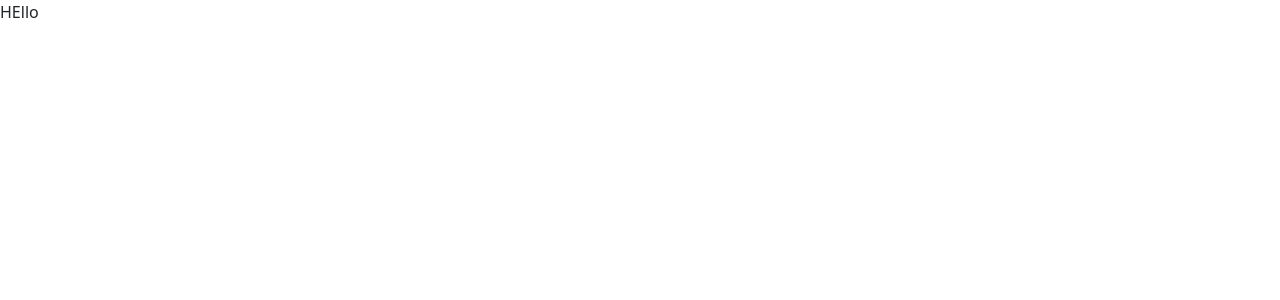
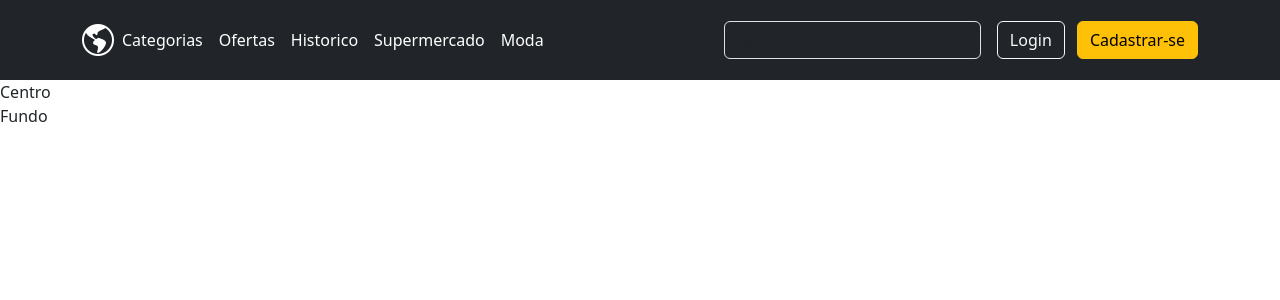
Before and after one commit to danielBRTanimacao/-backend-simulating-sales, a Django app: page / in a window 1280 px wide. Before the commit the part shown is almost empty. Shown: the top 300 px of the page. Run offline with Django 5.2, Linux system fonts and the light colour scheme.

Commit message:
created login and create HTML template config and making simple design using boostrap

```diff
--- a/project/static/css/index.css
+++ b/project/static/css/index.css
@@ -1,3 +1,4 @@
-body {
-    background-color: rgb(150, 150, 50);
+li a:hover {
+    text-decoration: underline;
+    text-underline-offset: 5px;
 }
--- /dev/null
+++ b/project/templates/project/create.html
@@ -0,0 +1 @@
+Criando <a href="{% url "sales:index" %}">Voltar</a>
--- a/project/templates/project/index.html
+++ b/project/templates/project/index.html
@@ -1,7 +1,8 @@
 {% extends "project/global/base.html" %}
-
 {% block content %}
+    {% include "project/partials/_header.html" %}
     <main>
-        HEllo
+        Centro
     </main>
+    {% include "project/partials/_footer.html" %}
 {% endblock content %}
--- /dev/null
+++ b/project/templates/project/login.html
@@ -0,0 +1 @@
+Entrar <a href="{% url "sales:index" %}">Voltar</a>
--- /dev/null
+++ b/project/templates/project/partials/_footer.html
@@ -0,0 +1,3 @@
+<footer>
+    Fundo
+</footer>
--- /dev/null
+++ b/project/templates/project/partials/_header.html
@@ -0,0 +1,27 @@
+<header class="p-3 text-bg-dark">
+    <div class="container">
+        <div class="d-flex flex-wrap align-items-center justify-content-center justify-content-lg-start">
+            <a href="/" class="d-flex align-items-center mb-2 mb-lg-0 text-white text-decoration-none">
+                <i class="bi bi-globe-americas fs-2"></i>
+            </a>
+
+            <ul class="nav col-12 col-lg-auto me-lg-auto mb-2 justify-content-center mb-md-0">
+                <li><a href="#" class="nav-link px-2 text-white">Categorias</a></li>
+                <li><a href="#" class="nav-link px-2 text-white">Ofertas</a></li>
+                <li><a href="#" class="nav-link px-2 text-white">Historico</a></li>
+                <li><a href="#" class="nav-link px-2 text-white">Supermercado</a></li>
+                <li><a href="#" class="nav-link px-2 text-white">Moda</a></li>
+            </ul>
+
+            <form class="col-12 col-lg-auto mb-3 mb-lg-0 me-lg-3" role="search" action="/" method="GET">
+                {% csrf_token %}
+                <input type="search" name="q" required class="form-control form-control-dark text-bg-dark" placeholder="Search..." aria-label="Search">
+            </form>
+
+            <div class="text-end">
+                <a href="{% url "sales:login" %}" class="btn btn-outline-light me-2">Login</a>
+                <a href="{% url "sales:create" %}" class="btn btn-warning">Cadastrar-se</a>
+            </div>
+        </div>
+    </div>
+</header>
--- a/project/urls.py
+++ b/project/urls.py
@@ -4,5 +4,7 @@ from project import views
 app_name = 'sales'
 
 urlpatterns = [
-    path('', views.index, name='index')
+    path('', views.index, name='index'),
+    path('create/', views.create_view, name='create'),
+    path('login/', views.login_view, name='login')
 ]
--- a/project/views.py
+++ b/project/views.py
@@ -6,3 +6,15 @@ def index(request):
         'site_title': 'Princiapal'
     }
     return render(request, 'project/index.html', context)
+
+def create_view(request):
+    context = {
+        'site_title': 'Criar'
+    }
+    return render(request, 'project/create.html', context)
+
+def login_view(request):
+    context = {
+        'site_title': 'Criar'
+    }
+    return render(request, 'project/login.html', context)
```
Also changed, not shown: utils/sales_create.py (added).
